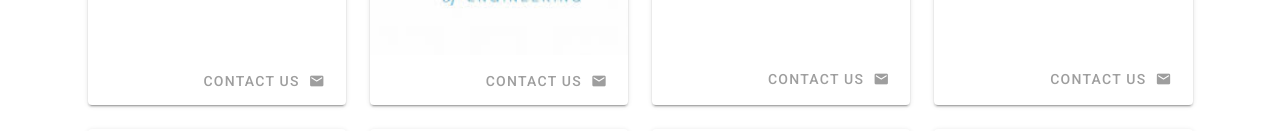
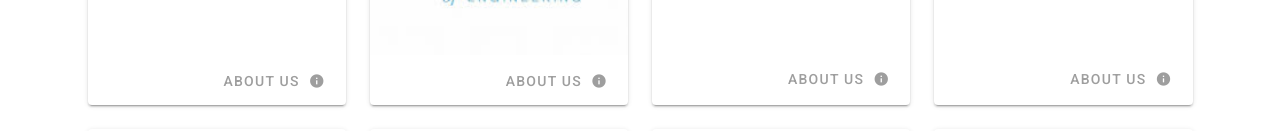
Before and after one commit to hpicar/clubhub1, a Vue app in the folder clubhub/: page /browse in a window 1280 px wide. Shown: the part 427-558 px from the top of the page. Built offline with nearby package versions, Linux system fonts and the light colour scheme.

Commit message:
Change from contact to about

```diff
--- a/clubhub/src/views/Browse.vue
+++ b/clubhub/src/views/Browse.vue
@@ -17,8 +17,8 @@
                         <v-card-actions :to="club.route">
                             <v-spacer></v-spacer>
                             <v-btn flat depressed color="white grey--text" :to="club.route">
-                                <span>Contact Us</span>
-                                <v-icon small right>mdi-email</v-icon>
+                                <span>About Us</span>
+                                <v-icon small right>mdi-information</v-icon>
                             </v-btn>
                         </v-card-actions>
                     </v-card>
```
Also changed, not shown: clubhub/src/views/AboutCouncil.vue (added).
